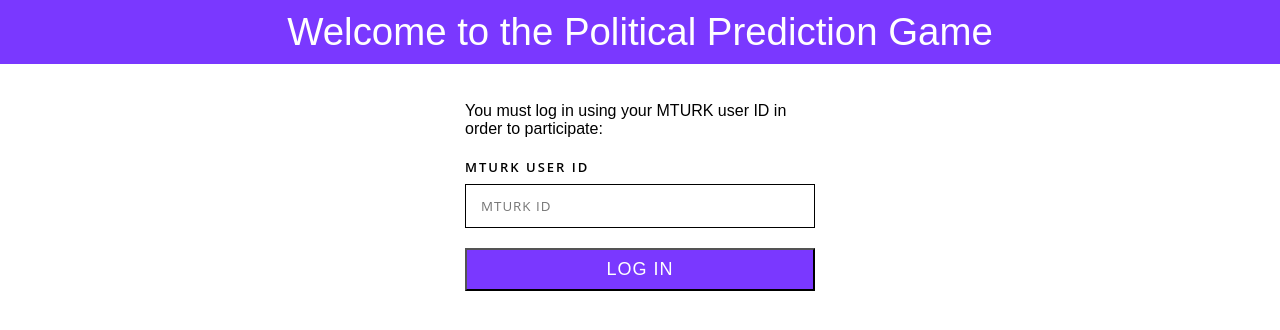
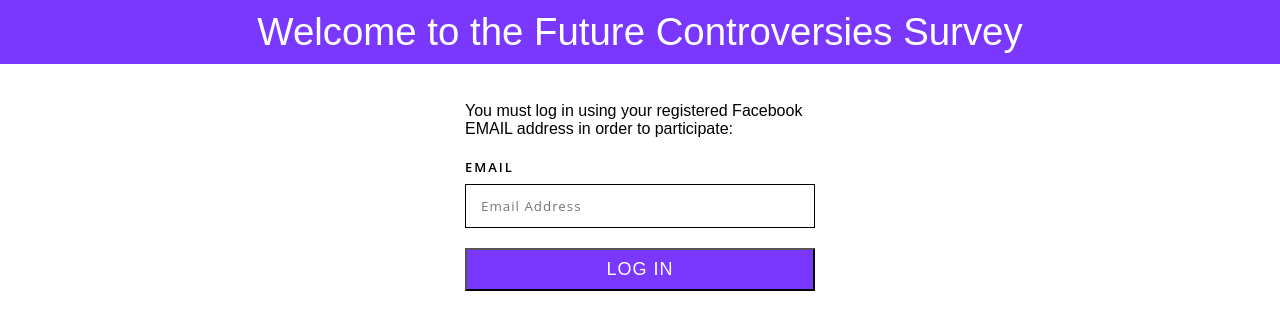
Before and after one commit to JunanQu/Policy_Lab_2018, a PHP site: page / in a window 1280 px wide. Shown: the top 330 px of the page. Run offline with PHP 8.4, Linux system fonts and the light colour scheme; data comes from the database, SQL or seed files in the repository; data that the repository does not hold is empty; some libraries are stand-ins or nearby versions.

Commit message:
front_chnages

```diff
--- a/consent0.php
+++ b/consent0.php
@@ -56,8 +56,8 @@
         </p>
 
          <p>
-           If you agree to take part in this study, we will ask you to indicate whether you agree or disagree with 16 statements and why you believe other people may agree with such statements in an anonymous setting.
-           This should take less than 12 minutes, for which you will be paid $2.00.
+           If you agree to take part in this study, we will ask you to indicate whether you agree or disagree with 20 statements.
+           This should take less than 10 minutes, for which you will be paid $2.00.
          </p>
          <p>
           Taking part in this study is completely voluntary.
--- a/game_instructions2.php
+++ b/game_instructions2.php
@@ -33,8 +33,7 @@
        </p>
        <p>
          <input type="checkbox" class="item">
-         You will see 15 statements about various political and cultural
-         beliefs (plus a practice question that does not count).
+         You will see 20 statements about various political and cultural beliefs.
        </p>
 
        <b>
--- a/game_start.php
+++ b/game_start.php
@@ -29,7 +29,7 @@
       <div class="header-top">
         <div class="wrap">
 
-          <h1> Game Start </h1>
+          <h1> BEGIN </h1>
           <div class="clear"></div>
          </div>
       </div>
--- a/index.php
+++ b/index.php
@@ -23,7 +23,7 @@
       <div class="header-top">
         <div class="wrap">
 
-          <h1>Welcome to the Political Prediction Game</h1>
+          <h1>Welcome to the Future Controversies Survey </h1>
           <div class="clear"></div>
          </div>
       </div>
@@ -32,11 +32,11 @@
   <div class="wrapper">
 
         <div class="form">
-        <p>You must log in using your MTURK user ID in order to participate:
+        <p>You must log in using your registered Facebook EMAIL address in order to participate:
         </p>
         <form action="consent0.php" method="post">
-        <label>MTURK USER ID</label>
-        <input type="text" name="mTurk_code" placeholder="MTURK ID" required />
+        <label>EMAIL</label>
+        <input type="text" name="mTurk_code" placeholder="Email Address" required />
         <!-- <div class="g-recaptcha" data-sitekey="6LffU3AUAAAAAIv9pedaBYQR0VbK-UlXWyyNnyqi"></div> -->
         <button name="login" type="submit" value="LogIn">Log In</button>
         </form>
--- a/practice_question.php
+++ b/practice_question.php
@@ -34,7 +34,7 @@
 
       <form  action="i_page_yes.php?preference=1" method="post">
 
-      <label>BEFORE WE START THE GAME, WE WILL GIVE EVERYONE ONE PRACTICE QUESTION THAT WON’T COUNT TOWARD WINNING THE GAME.</label>
+      <label>BEFORE WE START THE SURVEY, PLEASE ANSWER THE PRACTICE QUESTION.</label>
       <button id="continue_button" name="continue" type="submit" value="continue">Continue</button>
       </form>
 
--- a/test2.php
+++ b/test2.php
@@ -45,12 +45,12 @@
     function random_question_order_generator(){
       $array = [];
 
-      while( count($array) < 15 ){
+      while( count($array) < 20 ){
         $rand = mt_rand(1,20);
         $array[$rand] = $rand;
       }
-      $random_PQ = rand(23,24);
-      $res = array_splice($array,0,0,$random_PQ);
+      // $random_PQ = rand(23,24);
+      // $res = array_splice($array,0,0,$random_PQ);
       array_push($array, 25);
 
       return $array;
```
Also changed, not shown: i_page_yes.php (+9 -4 lines), 1 other file.
